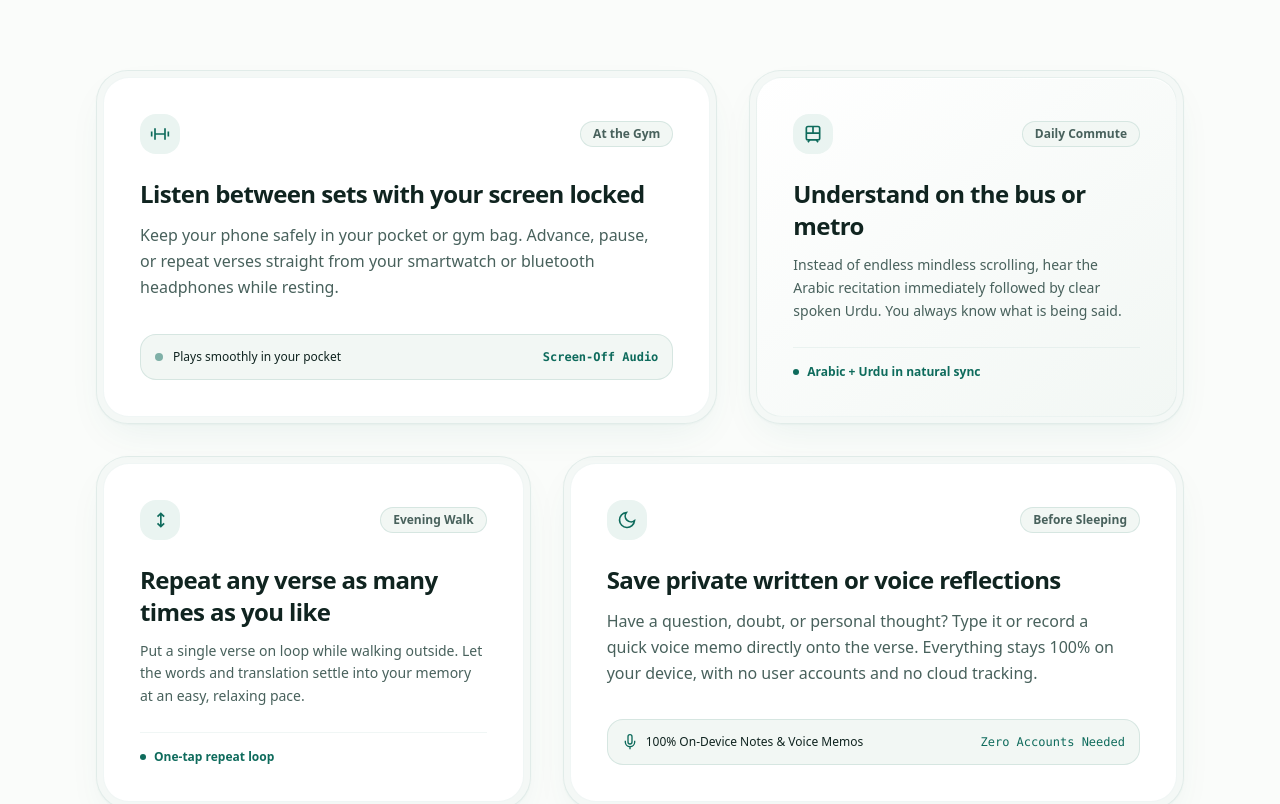
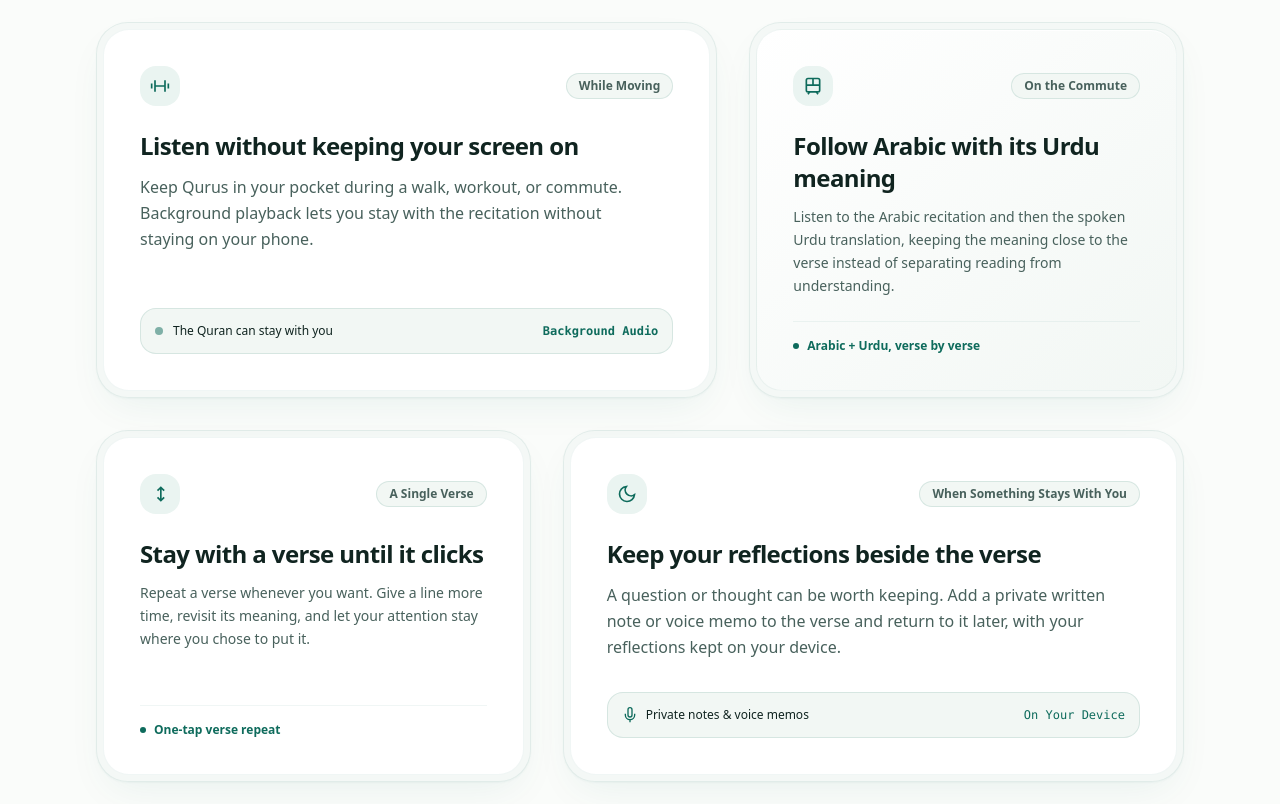
Before and after one commit to GitCoder052023/Qurus, a Next.js app in the folder website/: page / in a window 1280 px wide. Shown: the part 2560-3364 px from the top of the page. Built offline with nearby package versions, Linux system fonts and the light colour scheme; a web font is replaced by a local one.

Commit message:
refactor(website): align everyday life messaging with Qurus brand

```diff
--- a/website/components/EverydayLifeGrid.tsx
+++ b/website/components/EverydayLifeGrid.tsx
@@ -6,7 +6,6 @@ export default function EverydayLifeGrid() {
   return (
     <section id="everyday-life" className="py-24 md:py-36 bg-canvas overflow-hidden">
       <div className="max-w-6xl mx-auto px-5 sm:px-8">
-        {/* Section Header with Simple, Converting Language */}
         <motion.div
           initial={{ opacity: 0, y: 24 }}
           whileInView={{ opacity: 1, y: 0 }}
@@ -16,179 +15,61 @@ export default function EverydayLifeGrid() {
         >
           <div className="inline-flex items-center gap-2 px-3 py-1 rounded-full bg-primary-muted text-primary text-xs font-semibold uppercase tracking-wider mb-4">
             <span className="w-1.5 h-1.5 rounded-full bg-primary" />
-            Everyday Routine
+            Everyday Life
           </div>
           <h2 className="text-3xl sm:text-5xl font-semibold tracking-tighter text-text-primary text-balance">
-            Made for the moments you already have.
+            A Quran habit that fits real life.
           </h2>
           <p className="mt-4 text-text-secondary text-base sm:text-lg leading-relaxed text-balance">
-            You do not need hours of free time or a quiet library. Qurus fits naturally into the small gaps in your normal day.
+            Qurus is designed for the moments you already have, making it easier to return to the Quran without turning every session into a project.
           </p>
         </motion.div>
 
-        {/* Asymmetrical Bento Grid with Motion Stagger */}
         <div className="grid grid-cols-1 lg:grid-cols-12 gap-6 sm:gap-8">
-          {/* Bento Tile 1: Gym - Wide 7-col Card */}
-          <motion.div
-            initial={{ opacity: 0, y: 24 }}
-            whileInView={{ opacity: 1, y: 0 }}
-            viewport={{ once: true, amount: 0.2 }}
-            transition={{ duration: 0.6, delay: 0.05, ease: [0.16, 1, 0.3, 1] }}
-            whileHover={{ y: -3 }}
-            className="lg:col-span-7 doppelrand-shell transition-shadow duration-300 hover:shadow-lg"
-          >
+          <motion.div initial={{ opacity: 0, y: 24 }} whileInView={{ opacity: 1, y: 0 }} viewport={{ once: true, amount: 0.2 }} transition={{ duration: 0.6, delay: 0.05, ease: [0.16, 1, 0.3, 1] }} whileHover={{ y: -3 }} className="lg:col-span-7 doppelrand-shell transition-shadow duration-300 hover:shadow-lg">
             <div className="doppelrand-core p-7 sm:p-9 h-full flex flex-col justify-between">
               <div>
                 <div className="flex items-center justify-between mb-6">
-                  <div className="w-10 h-10 rounded-2xl bg-primary-light text-primary flex items-center justify-center">
-                    <svg className="w-5 h-5" viewBox="0 0 24 24" fill="none" stroke="currentColor" strokeWidth="2">
-                      <path d="M6 5v14M18 5v14M2 9v6M22 9v6M6 12h12" />
-                    </svg>
-                  </div>
-                  <span className="text-xs font-semibold px-3 py-1 rounded-full bg-surface border border-border text-text-secondary">
-                    At the Gym
-                  </span>
+                  <div className="w-10 h-10 rounded-2xl bg-primary-light text-primary flex items-center justify-center"><svg className="w-5 h-5" viewBox="0 0 24 24" fill="none" stroke="currentColor" strokeWidth="2"><path d="M6 5v14M18 5v14M2 9v6M22 9v6M6 12h12" /></svg></div>
+                  <span className="text-xs font-semibold px-3 py-1 rounded-full bg-surface border border-border text-text-secondary">While Moving</span>
                 </div>
-
-                <h3 className="text-xl sm:text-2xl font-semibold text-text-primary tracking-tight mb-3">
-                  Listen between sets with your screen locked
-                </h3>
-                <p className="text-text-secondary text-sm sm:text-base leading-relaxed max-w-lg mb-8">
-                  Keep your phone safely in your pocket or gym bag. Advance, pause, or repeat verses straight from your smartwatch or bluetooth headphones while resting.
-                </p>
+                <h3 className="text-xl sm:text-2xl font-semibold text-text-primary tracking-tight mb-3">Listen without keeping your screen on</h3>
+                <p className="text-text-secondary text-sm sm:text-base leading-relaxed max-w-lg mb-8">Keep Qurus in your pocket during a walk, workout, or commute. Background playback lets you stay with the recitation without staying on your phone.</p>
               </div>
-
-              {/* Tactile Media Status */}
-              <div className="p-3.5 rounded-2xl bg-surface border border-border flex items-center justify-between gap-3">
-                <div className="flex items-center gap-2.5 min-w-0">
-                  <span className="w-2 h-2 rounded-full bg-primary animate-pulse shrink-0" />
-                  <span className="text-xs font-medium text-text-primary truncate">
-                    Plays smoothly in your pocket
-                  </span>
-                </div>
-                <span className="text-xs font-mono text-primary font-semibold shrink-0">
-                  Screen-Off Audio
-                </span>
-              </div>
+              <div className="p-3.5 rounded-2xl bg-surface border border-border flex items-center justify-between gap-3"><div className="flex items-center gap-2.5 min-w-0"><span className="w-2 h-2 rounded-full bg-primary animate-pulse shrink-0" /><span className="text-xs font-medium text-text-primary truncate">The Quran can stay with you</span></div><span className="text-xs font-mono text-primary font-semibold shrink-0">Background Audio</span></div>
             </div>
           </motion.div>
 
-          {/* Bento Tile 2: Commuting - 5-col Card */}
-          <motion.div
-            initial={{ opacity: 0, y: 24 }}
-            whileInView={{ opacity: 1, y: 0 }}
-            viewport={{ once: true, amount: 0.2 }}
-            transition={{ duration: 0.6, delay: 0.12, ease: [0.16, 1, 0.3, 1] }}
-            whileHover={{ y: -3 }}
-            className="lg:col-span-5 doppelrand-shell transition-shadow duration-300 hover:shadow-lg"
-          >
+          <motion.div initial={{ opacity: 0, y: 24 }} whileInView={{ opacity: 1, y: 0 }} viewport={{ once: true, amount: 0.2 }} transition={{ duration: 0.6, delay: 0.12, ease: [0.16, 1, 0.3, 1] }} whileHover={{ y: -3 }} className="lg:col-span-5 doppelrand-shell transition-shadow duration-300 hover:shadow-lg">
             <div className="doppelrand-core p-7 sm:p-9 h-full flex flex-col justify-between bg-gradient-to-br from-white to-surface">
               <div>
-                <div className="flex items-center justify-between mb-6">
-                  <div className="w-10 h-10 rounded-2xl bg-primary-light text-primary flex items-center justify-center">
-                    <svg className="w-5 h-5" viewBox="0 0 24 24" fill="none" stroke="currentColor" strokeWidth="2">
-                      <rect x="4" y="3" width="16" height="16" rx="2" />
-                      <path d="M4 11h16M12 3v8M8 19l-2 3M16 19l2 3M8 15h.01M16 15h.01" />
-                    </svg>
-                  </div>
-                  <span className="text-xs font-semibold px-3 py-1 rounded-full bg-surface border border-border text-text-secondary">
-                    Daily Commute
-                  </span>
-                </div>
-
-                <h3 className="text-xl sm:text-2xl font-semibold text-text-primary tracking-tight mb-3">
-                  Understand on the bus or metro
-                </h3>
-                <p className="text-text-secondary text-sm leading-relaxed mb-6">
-                  Instead of endless mindless scrolling, hear the Arabic recitation immediately followed by clear spoken Urdu. You always know what is being said.
-                </p>
+                <div className="flex items-center justify-between mb-6"><div className="w-10 h-10 rounded-2xl bg-primary-light text-primary flex items-center justify-center"><svg className="w-5 h-5" viewBox="0 0 24 24" fill="none" stroke="currentColor" strokeWidth="2"><rect x="4" y="3" width="16" height="16" rx="2" /><path d="M4 11h16M12 3v8M8 19l-2 3M16 19l2 3M8 15h.01M16 15h.01" /></svg></div><span className="text-xs font-semibold px-3 py-1 rounded-full bg-surface border border-border text-text-secondary">On the Commute</span></div>
+                <h3 className="text-xl sm:text-2xl font-semibold text-text-primary tracking-tight mb-3">Follow Arabic with its Urdu meaning</h3>
+                <p className="text-text-secondary text-sm leading-relaxed mb-6">Listen to the Arabic recitation and then the spoken Urdu translation, keeping the meaning close to the verse instead of separating reading from understanding.</p>
               </div>
-
-              <div className="pt-4 border-t border-border-subtle flex items-center gap-2 text-xs font-semibold text-primary">
-                <span className="w-1.5 h-1.5 rounded-full bg-primary" />
-                <span>Arabic + Urdu in natural sync</span>
-              </div>
+              <div className="pt-4 border-t border-border-subtle flex items-center gap-2 text-xs font-semibold text-primary"><span className="w-1.5 h-1.5 rounded-full bg-primary" /><span>Arabic + Urdu, verse by verse</span></div>
             </div>
           </motion.div>
 
-          {/* Bento Tile 3: Evening Walk - 5-col Card */}
-          <motion.div
-            initial={{ opacity: 0, y: 24 }}
-            whileInView={{ opacity: 1, y: 0 }}
-            viewport={{ once: true, amount: 0.2 }}
-            transition={{ duration: 0.6, delay: 0.18, ease: [0.16, 1, 0.3, 1] }}
-            whileHover={{ y: -3 }}
-            className="lg:col-span-5 doppelrand-shell transition-shadow duration-300 hover:shadow-lg"
-          >
+          <motion.div initial={{ opacity: 0, y: 24 }} whileInView={{ opacity: 1, y: 0 }} viewport={{ once: true, amount: 0.2 }} transition={{ duration: 0.6, delay: 0.18, ease: [0.16, 1, 0.3, 1] }} whileHover={{ y: -3 }} className="lg:col-span-5 doppelrand-shell transition-shadow duration-300 hover:shadow-lg">
             <div className="doppelrand-core p-7 sm:p-9 h-full flex flex-col justify-between">
               <div>
-                <div className="flex items-center justify-between mb-6">
-                  <div className="w-10 h-10 rounded-2xl bg-primary-light text-primary flex items-center justify-center">
-                    <svg className="w-5 h-5" viewBox="0 0 24 24" fill="none" stroke="currentColor" strokeWidth="2">
-                      <path d="M13 4v16M17 8l-4-4-4 4M17 16l-4 4-4-4" />
-                    </svg>
-                  </div>
-                  <span className="text-xs font-semibold px-3 py-1 rounded-full bg-surface border border-border text-text-secondary">
-                    Evening Walk
-                  </span>
-                </div>
-
-                <h3 className="text-xl sm:text-2xl font-semibold text-text-primary tracking-tight mb-3">
-                  Repeat any verse as many times as you like
-                </h3>
-                <p className="text-text-secondary text-sm leading-relaxed mb-6">
-                  Put a single verse on loop while walking outside. Let the words and translation settle into your memory at an easy, relaxing pace.
-                </p>
+                <div className="flex items-center justify-between mb-6"><div className="w-10 h-10 rounded-2xl bg-primary-light text-primary flex items-center justify-center"><svg className="w-5 h-5" viewBox="0 0 24 24" fill="none" stroke="currentColor" strokeWidth="2"><path d="M13 4v16M17 8l-4-4-4 4M17 16l-4 4-4-4" /></svg></div><span className="text-xs font-semibold px-3 py-1 rounded-full bg-surface border border-border text-text-secondary">A Single Verse</span></div>
+                <h3 className="text-xl sm:text-2xl font-semibold text-text-primary tracking-tight mb-3">Stay with a verse until it clicks</h3>
+                <p className="text-text-secondary text-sm leading-relaxed mb-6">Repeat a verse whenever you want. Give a line more time, revisit its meaning, and let your attention stay where you chose to put it.</p>
               </div>
-
-              <div className="pt-4 border-t border-border-subtle flex items-center gap-2 text-xs font-semibold text-primary">
-                <span className="w-1.5 h-1.5 rounded-full bg-primary" />
-                <span>One-tap repeat loop</span>
-              </div>
+              <div className="pt-4 border-t border-border-subtle flex items-center gap-2 text-xs font-semibold text-primary"><span className="w-1.5 h-1.5 rounded-full bg-primary" /><span>One-tap verse repeat</span></div>
             </div>
           </motion.div>
 
-          {/* Bento Tile 4: Bedside - Wide 7-col Card */}
-          <motion.div
-            initial={{ opacity: 0, y: 24 }}
-            whileInView={{ opacity: 1, y: 0 }}
-            viewport={{ once: true, amount: 0.2 }}
-            transition={{ duration: 0.6, delay: 0.24, ease: [0.16, 1, 0.3, 1] }}
-            whileHover={{ y: -3 }}
-            className="lg:col-span-7 doppelrand-shell transition-shadow duration-300 hover:shadow-lg"
-          >
+          <motion.div initial={{ opacity: 0, y: 24 }} whileInView={{ opacity: 1, y: 0 }} viewport={{ once: true, amount: 0.2 }} transition={{ duration: 0.6, delay: 0.24, ease: [0.16, 1, 0.3, 1] }} whileHover={{ y: -3 }} className="lg:col-span-7 doppelrand-shell transition-shadow duration-300 hover:shadow-lg">
             <div className="doppelrand-core p-7 sm:p-9 h-full flex flex-col justify-between">
               <div>
-                <div className="flex items-center justify-between mb-6">
-                  <div className="w-10 h-10 rounded-2xl bg-primary-light text-primary flex items-center justify-center">
-                    <svg className="w-5 h-5" viewBox="0 0 24 24" fill="none" stroke="currentColor" strokeWidth="2">
-                      <path d="M21 12.79A9 9 0 1 1 11.21 3 7 7 0 0 0 21 12.79z" />
-                    </svg>
-                  </div>
-                  <span className="text-xs font-semibold px-3 py-1 rounded-full bg-surface border border-border text-text-secondary">
-                    Before Sleeping
-                  </span>
-                </div>
-
-                <h3 className="text-xl sm:text-2xl font-semibold text-text-primary tracking-tight mb-3">
-                  Save private written or voice reflections
-                </h3>
-                <p className="text-text-secondary text-sm sm:text-base leading-relaxed max-w-lg mb-8">
-                  Have a question, doubt, or personal thought? Type it or record a quick voice memo directly onto the verse. Everything stays 100% on your device, with no user accounts and no cloud tracking.
-                </p>
+                <div className="flex items-center justify-between mb-6"><div className="w-10 h-10 rounded-2xl bg-primary-light text-primary flex items-center justify-center"><svg className="w-5 h-5" viewBox="0 0 24 24" fill="none" stroke="currentColor" strokeWidth="2"><path d="M21 12.79A9 9 0 1 1 11.21 3 7 7 0 0 0 21 12.79z" /></svg></div><span className="text-xs font-semibold px-3 py-1 rounded-full bg-surface border border-border text-text-secondary">When Something Stays With You</span></div>
+                <h3 className="text-xl sm:text-2xl font-semibold text-text-primary tracking-tight mb-3">Keep your reflections beside the verse</h3>
+                <p className="text-text-secondary text-sm sm:text-base leading-relaxed max-w-lg mb-8">A question or thought can be worth keeping. Add a private written note or voice memo to the verse and return to it later, with your reflections kept on your device.</p>
               </div>
-
-              <div className="p-3.5 rounded-2xl bg-surface border border-border flex items-center justify-between gap-3">
-                <div className="flex items-center gap-2">
-                  <svg className="w-4 h-4 text-primary" viewBox="0 0 24 24" fill="none" stroke="currentColor" strokeWidth="2">
-                    <path d="M12 1a3 3 0 0 0-3 3v8a3 3 0 0 0 6 0V4a3 3 0 0 0-3-3z" />
-                    <path d="M19 10v2a7 7 0 0 1-14 0v-2" />
-                    <line x1="12" y1="19" x2="12" y2="23" />
-                  </svg>
-                  <span className="text-xs font-medium text-text-primary">100% On-Device Notes & Voice Memos</span>
-                </div>
-                <span className="text-xs font-mono text-primary font-medium">Zero Accounts Needed</span>
-              </div>
+              <div className="p-3.5 rounded-2xl bg-surface border border-border flex items-center justify-between gap-3"><div className="flex items-center gap-2"><svg className="w-4 h-4 text-primary" viewBox="0 0 24 24" fill="none" stroke="currentColor" strokeWidth="2"><path d="M12 1a3 3 0 0 0-3 3v8a3 3 0 0 0 6 0V4a3 3 0 0 0-3-3z" /><path d="M19 10v2a7 7 0 0 1-14 0v-2" /><line x1="12" y1="19" x2="12" y2="23" /></svg><span className="text-xs font-medium text-text-primary">Private notes & voice memos</span></div><span className="text-xs font-mono text-primary font-medium">On Your Device</span></div>
             </div>
           </motion.div>
         </div>
```
